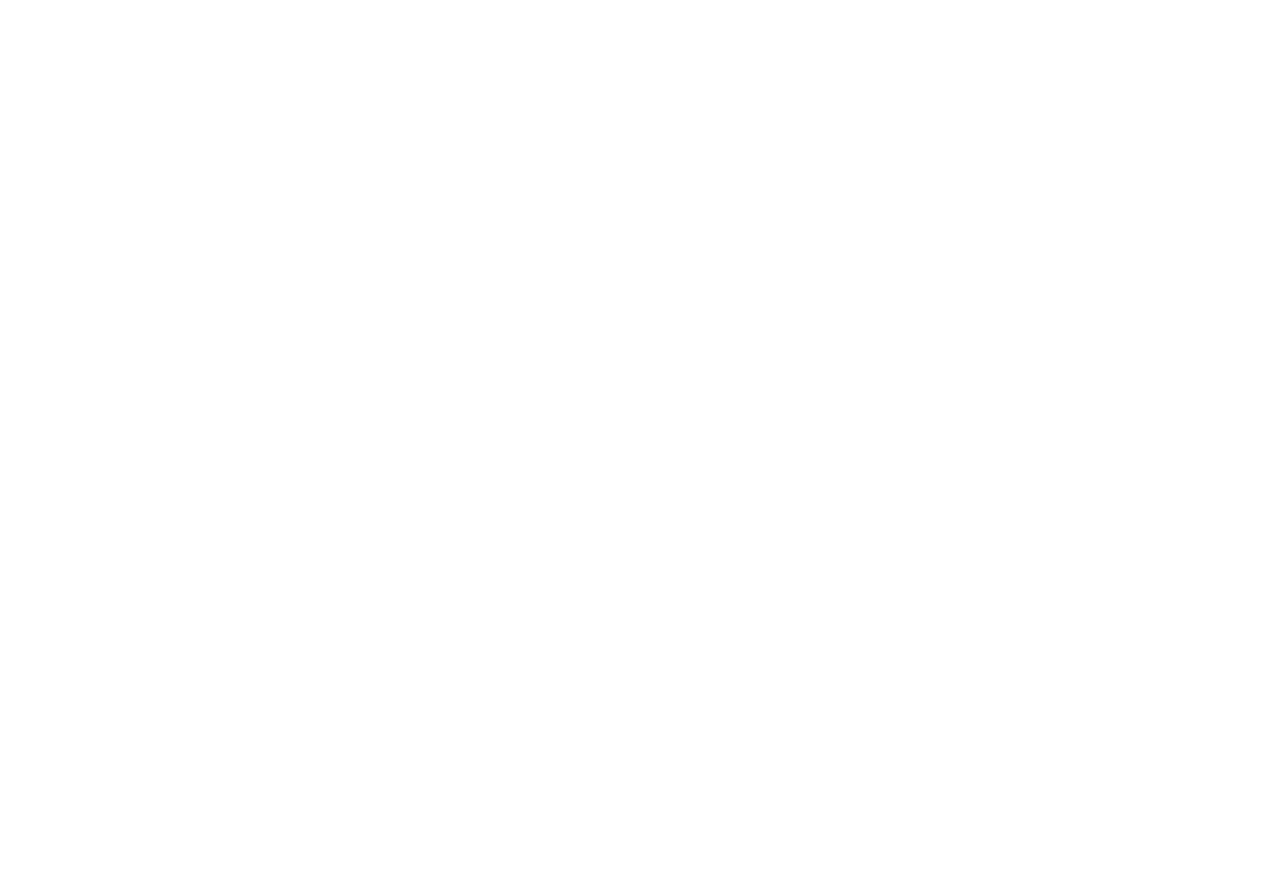
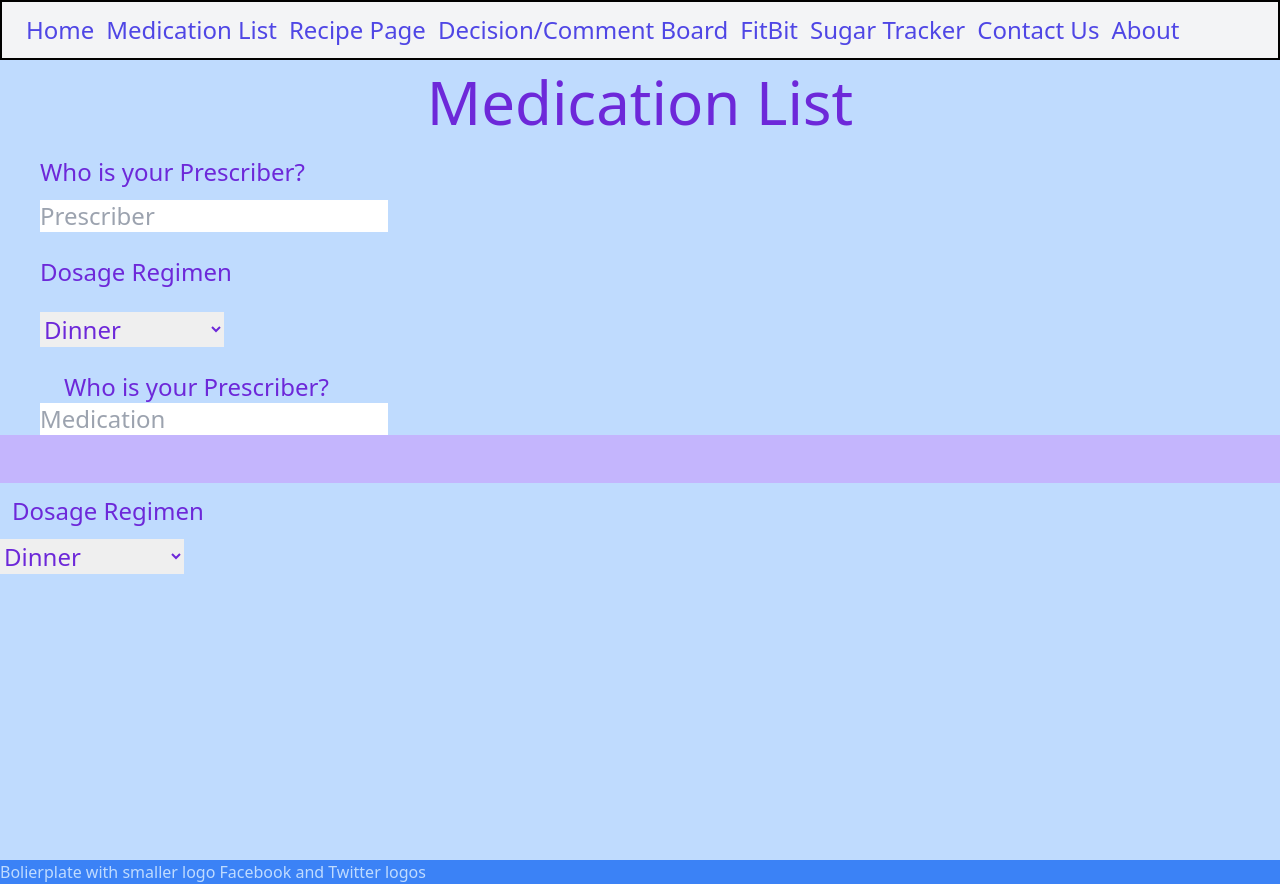
Before and after one commit to IamAudra/sugar-tracker, a React (Create React App) app: page /medication in a window 1280 px wide. Before the commit the page ends 800 px from the top, so only its background shows below. Built offline with nearby package versions, Linux system fonts and the light colour scheme.

Commit message:
Added and tested out new formats to each page- removed background color and tested out new additions.

```diff
--- a/src/App.js
+++ b/src/App.js
@@ -1,6 +1,7 @@
 import {Route, Switch} from 'react-router-dom'
 import {Homepage} from "./Pages/Homepage"
-import {MedicationResults, SugarTracker, RecipePages, FitBit} from "./Pages/DataResults"
+import {MedicationResults, SugarTracker, RecipePages, CommentPage, FitBit, About, Contact} from "./Pages/DataResults"
+
 
 function App() {
 
@@ -8,10 +9,13 @@ function App() {
     return (
         <Switch>
             <Route exact path="/" component={Homepage}/>
-            <Route exact path="bit" component={FitBit}/>
-            <Route exact path="sugar" component={SugarTracker}/>
-            <Route exact path="medication" component={MedicationResults}/>
-            <Route exact path="recipes" component={RecipePages}/>
+            <Route exact path="/bit" component={FitBit}/>
+            <Route exact path="/sugar" component={SugarTracker}/>
+            <Route exact path="/medication" component={MedicationResults}/>
+            <Route exact path="/recipes" component={RecipePages}/>
+            <Route exact path="/note" component={CommentPage}/>
+            <Route exact path="/contact" component={Contact}/>
+            <Route exact path="/about" component={About}/>
         </Switch>
 
     );
--- a/src/Components/NavBar.js
+++ b/src/Components/NavBar.js
@@ -1,24 +1,30 @@
 import {Link} from "react-router-dom"
 
 export const NavBar = () => (
-    <div className ="flex">
+    <div className ="flex bg-gray-100 border-2 border-black p-3 text-2xl text-indigo-600">
         <ul className="flex">
             <li className="ml-3">
-            <Link to="/"> Medication List</Link>
+                <Link to ="/">Home</Link>
             </li>
             <li className="ml-3">
-                <Link to ="/DataResults">Recipe Page</Link></li>
+            <Link to="/medication"> Medication List</Link>
+            </li>
             <li className="ml-3">
-                Decision/Comment Board</li>
+                <Link to ="/recipes">Recipe Page</Link></li>
             <li className="ml-3">
-                Upload Documents</li>
+                <Link to ="/note">Decision/Comment Board</Link>
+            </li>
             <li className="ml-3">
                 <Link to ="/Bit">FitBit</Link></li>
             <li className="ml-3">
-                <Link to ="/DataResults">Food Data Request</Link></li>
+                <Link to ="/sugar">Sugar Tracker</Link>
+           </li>
             <li className="ml-3">
-                <Link to ="Pages">Sugar Tracker</Link>
-           </li>
+                <Link to ="/contact">Contact Us</Link>
+            </li>
+            <li className="ml-3">
+                <Link to ="/about">About</Link>
+            </li>
         </ul>
 </div>
 )
--- /dev/null
+++ b/src/Pages/DataResults/About.js
@@ -0,0 +1,15 @@
+import {NavBar, Footer} from "../../Components";
+
+export const About = () => (
+
+    <>
+        <NavBar/>
+
+        <div>
+            test about
+        </div>
+
+        <Footer/>
+    </>
+
+)
--- /dev/null
+++ b/src/Pages/DataResults/Contact.js
@@ -0,0 +1,12 @@
+import {NavBar, Footer} from "../../Components";
+
+
+
+export const Contact = () => (
+    <>
+        <NavBar/>
+
+        <Footer/>
+    </>
+
+)
--- a/src/Pages/DataResults/MedicationResults.js
+++ b/src/Pages/DataResults/MedicationResults.js
@@ -1,4 +1,5 @@
 import {Footer, NavBar} from "../../Components";
+
 
 export const MedicationResults = () => (
 
@@ -13,23 +14,32 @@ export const MedicationResults = () => (
 
             </div>
             <div className="">
-            <p className="text-3xl p-3 pl-10">
-                Name of Medication
+            <p className="text-2xl p-3 pl-10">
+                Who is your Prescriber?
             </p>
                 <div className="container pl-10">
-                    <input type="text" placeholder= "Medication" required></input>
+                    <input type="text" placeholder= "Prescriber" required></input>
                 </div>
-                <div className="pl-8">
-                    <p className="text-2xl p-3">
+
+                <div>
+                    <p className="text-2xl pl-10 p-6">
                         Dosage Regimen
                     </p>
-                    <div className="container  pl-4">
-                        <input type="text" placeholder="Dosage" required></input>
+                    <div className="pl-10">
+                    <select>
+                        <option value="fasting">Fasting</option>
+                        <option value="mid-morning">Mid-Morning</option>
+                        <option selected value="lunch">Lunch</option>
+                        <option value="mid-afternoon">Mid Afternoon</option>
+                        <option selected value="Dinner">Dinner</option>
+                        <option value="bedtime">Before Bed</option>
+                    </select>
                     </div>
                 </div>
 
+
                 <div className="pl-10">
-                    <p className="text-2xl pl-6">
+                    <p className="text-2xl pt-6 pl-6">
                         Who is your Prescriber?
                     </p>
                     <input type="text" placeholder="Medication" required></input>
@@ -64,7 +74,22 @@ export const MedicationResults = () => (
                     </ul>
                 </div>
 
-        </div>
+<div>
+    <p className="text-2xl p-3">
+        Dosage Regimen
+    </p>
+    <select>
+        <option value="fasting">Fasting</option>
+        <option value="mid-morning">Mid-Morning</option>
+        <option selected value="lunch">Lunch</option>
+        <option value="mid-afternoon">Mid Afternoon</option>
+        <option selected value="Dinner">Dinner</option>
+        <option value="bedtime">Before Bed</option>
+    </select>
+</div>
+
+
+            </div>
         </div>
 
         <Footer/>
--- a/src/Pages/DataResults/SugarTracker.js
+++ b/src/Pages/DataResults/SugarTracker.js
@@ -1,10 +1,11 @@
+import {Footer, NavBar} from "../../Components";
 export const SugarTracker = () => (
     <>
         <NavBar/>
 
         <div className=" bg-blue-200 h-screen text-purple-700">
 
-            <div clasName=" text-2xl">
+            <div className=" text-2xl">
 
                 <p className="px-6 flex justify-center text-6xl p-16 text-purple-700">
                     What would you like to eat today?
--- a/src/Pages/DataResults/index.js
+++ b/src/Pages/DataResults/index.js
@@ -4,3 +4,5 @@ export  {RecipePages} from './RecipePages'
 export  {SugarTracker} from './SugarTracker'
 export {CommentPage} from './CommentPage'
 export {LoginPage} from './LoginPage'
+export {About} from './About'
+export {Contact} from './Contact'
--- a/src/Pages/Homepage.js
+++ b/src/Pages/Homepage.js
@@ -3,11 +3,11 @@ import {Footer, NavBar} from "../Components"
 export const Homepage = () => (
         <>
             <NavBar/>
-            <div className=" bg-blue-200 h-screen">
+            <div className=" bg-gray-100 h-screen">
 
-                <div clasName="bg-red-200 p-10 text-black text-2xl">
+                <div className=" p-10 text-purple-700 text-2xl">
 
-                    <p className="px-6 text-9xl text-green-900 flex-end">
+                    <p className="px-6 text-9xl 2xl:text-pink-700 flex-end">
                         Sugar
                     </p>
                     <p className="px-44 p-16 text-6xl ">
--- a/src/server.mjs
+++ b/src/server.mjs
@@ -5,4 +5,4 @@ const  PORT = process.env.PORT || 8080
 const  HOST = process.env.HOST || '0.0.0.0'
 
 app.get("/", (req, res) => res.send({response : "OK"}))
-app.listen(PORT,() => console.log(`Server on run http: //${HOST} :${PORT}`))
+app.listen(PORT,(non) => console.log(`Server on run http: //${HOST} :${PORT}`))
```
Also changed, not shown: src/Components/index.js (line endings or trailing spaces).
